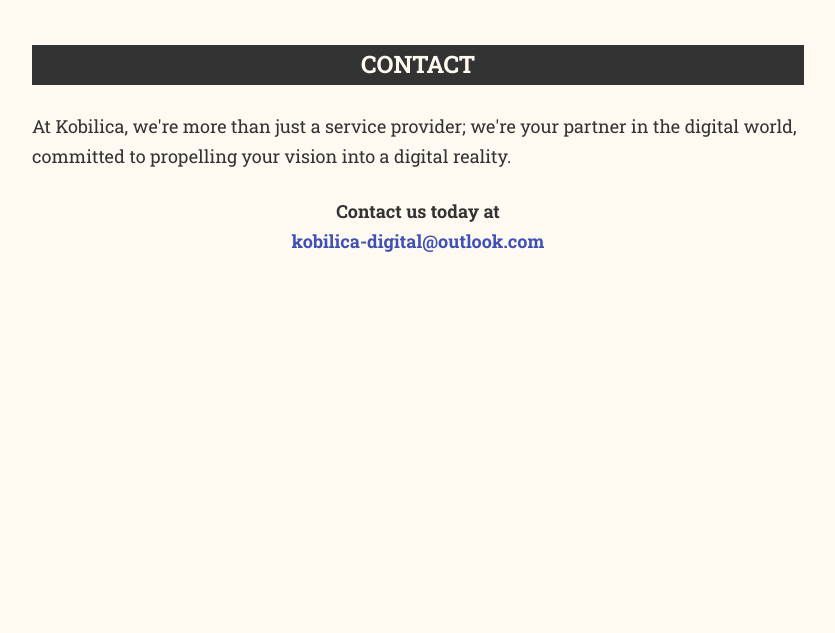
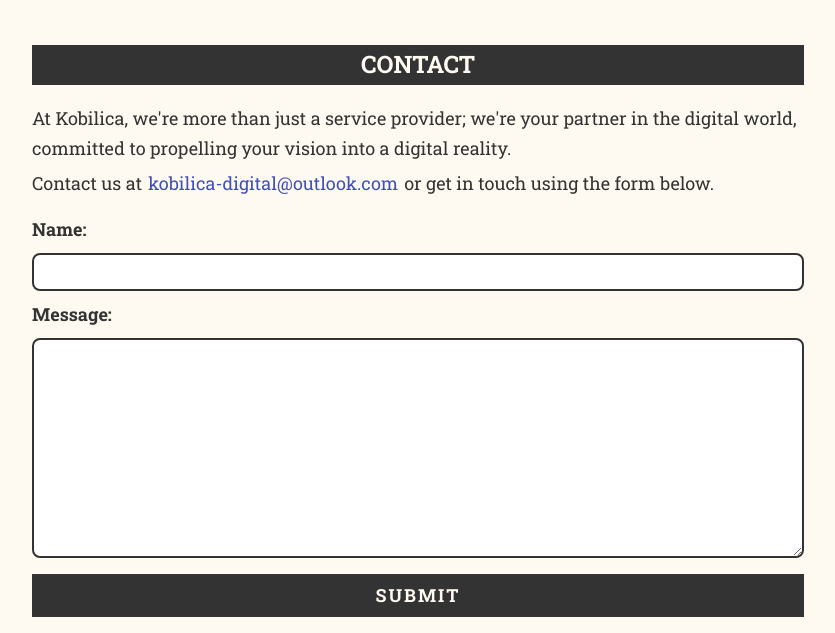
Before and after one commit to Tihi321/kobilica-card, an Astro site: page / in a window 1280 px wide. Shown: the part 1613-2246 px from the top of the page, without its empty margins (222-1057 px from the left). Before the commit the page ends 1922 px from the top, so only its background shows below. Built offline with nearby package versions, Linux system fonts and the light colour scheme; Astro itself is replaced by a stand-in of ours.

Commit message:
KB-02: Upgrade astro add contact form

```diff
--- a/package.json
+++ b/package.json
@@ -10,9 +10,9 @@
     "astro": "astro"
   },
   "dependencies": {
-    "@astrojs/check": "^0.4.1",
-    "@astrojs/sitemap": "^3.0.3",
-    "astro": "^4.2.1",
+    "@astrojs/check": "^0.5.8",
+    "@astrojs/sitemap": "^3.1.1",
+    "astro": "^4.5.2",
     "postcss-nested": "^6.0.1",
     "typescript": "^5.3.3"
   }
--- a/src/pages/index.astro
+++ b/src/pages/index.astro
@@ -3,6 +3,28 @@
 import { SITE_TITLE, SITE_DESCRIPTION } from "../consts";
 ---
 
+<script>
+  const sendEmail = (event: any) => {
+    event.preventDefault();
+    const form = event.target;
+
+    const emailRequest = {
+      to: "kobilica-digital@outlook.com",
+      subject: form.name.value,
+      body: form.message.value,
+    };
+
+    const subject = encodeURIComponent(emailRequest.subject);
+    const body = encodeURIComponent(emailRequest.body);
+
+    window.open(`mailto:${emailRequest.to}?subject=${subject}&body=${body}`);
+  };
+
+  document.addEventListener("DOMContentLoaded", () => {
+    const form = document.getElementById("contact-form");
+    form?.addEventListener("submit", sendEmail);
+  });
+</script>
 <Layout title={SITE_TITLE} description={SITE_DESCRIPTION}>
   <div class="center">
     <header>
@@ -131,12 +153,22 @@
       </ul>
       <div class="contact-title sub-heading">Contact</div>
       <div class="contact">
-        At Kobilica, we're more than just a service provider; we're your partner in the digital
-        world, committed to propelling your vision into a digital reality.
-        <div class="contact-center">
-          Contact us today at
-          <div><a href="mailto:kobilica-digital@outlook.com">kobilica-digital@outlook.com</a></div>
-        </div>
+        <p>
+          At Kobilica, we're more than just a service provider; we're your partner in the digital
+          world, committed to propelling your vision into a digital reality.
+        </p>
+        <p>
+          Contact us at <a href="mailto:kobilica-digital@outlook.com"
+            >kobilica-digital@outlook.com</a
+          > or get in touch using the form below.
+        </p>
+        <form class="contact-form" id="contact-form">
+          <label for="name">Name:</label>
+          <input type="text" id="name" name="name" />
+          <label for="message">Message:</label>
+          <textarea id="message" name="message"></textarea>
+          <input class="contact-form-submit" type="submit" value="Submit" />
+        </form>
       </div>
     </main>
 
@@ -338,13 +370,52 @@
       }
 
       .contact {
-        padding: 14px 0;
+        padding: 2px 0;
+
+        p {
+          margin: 4px 0;
+        }
+
+        a {
+          margin: 0 6px;
+        }
       }
 
-      .contact-center {
-        text-align: center;
-        margin: 24px 0;
-        font-weight: bold;
+      .contact-form {
+        margin-top: 16px;
+        display: flex;
+        flex-direction: column;
+        gap: 8px;
+
+        label {
+          font-weight: bold;
+        }
+
+        input,
+        textarea {
+          padding: 8px;
+          border: 2px solid var(--primary);
+          border-radius: 8px;
+        }
+
+        textarea {
+          min-height: 220px;
+        }
+
+        .contact-form-submit {
+          margin-top: 8px;
+          font-family: "Roboto Slab";
+          padding: 8px;
+          border-radius: 0;
+          background-color: var(--primary);
+          color: var(--focus);
+          font-weight: bold;
+          cursor: pointer;
+          text-transform: uppercase;
+          font-size: 18px;
+          line-height: 1.3;
+          letter-spacing: 2px;
+        }
       }
     </style>
   </div>
```
Also changed, not shown: 1 other file.
